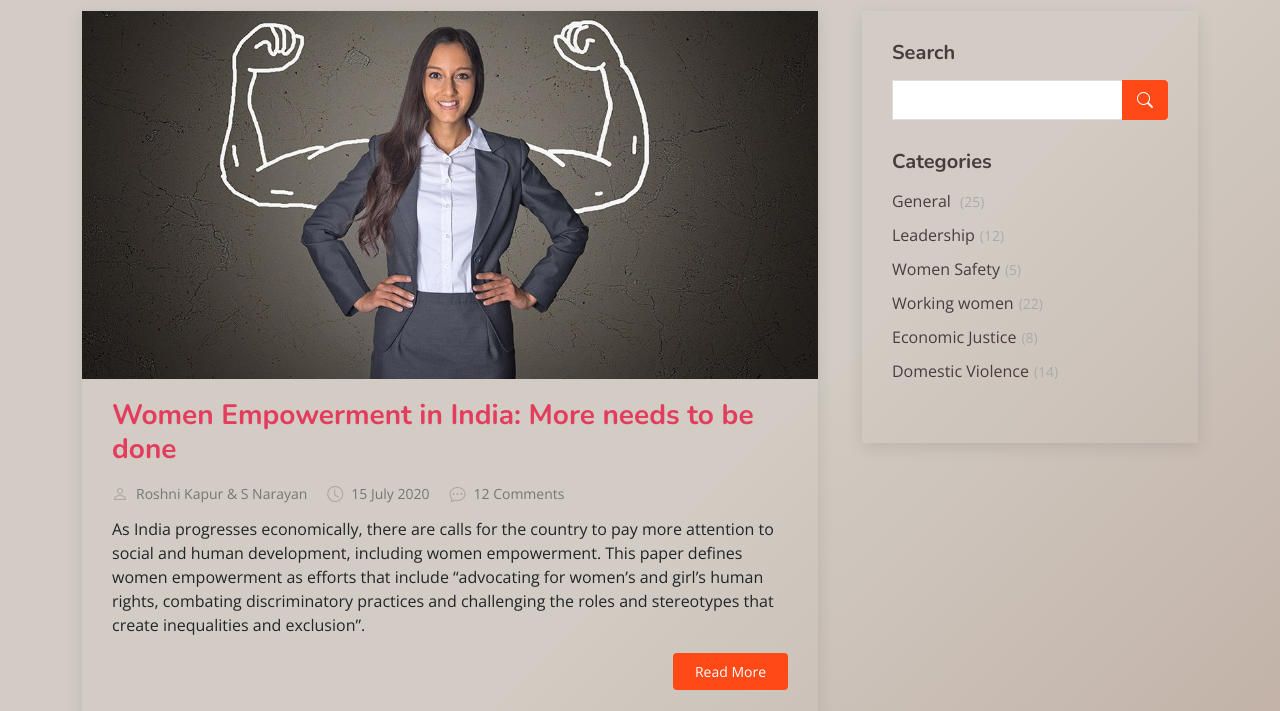
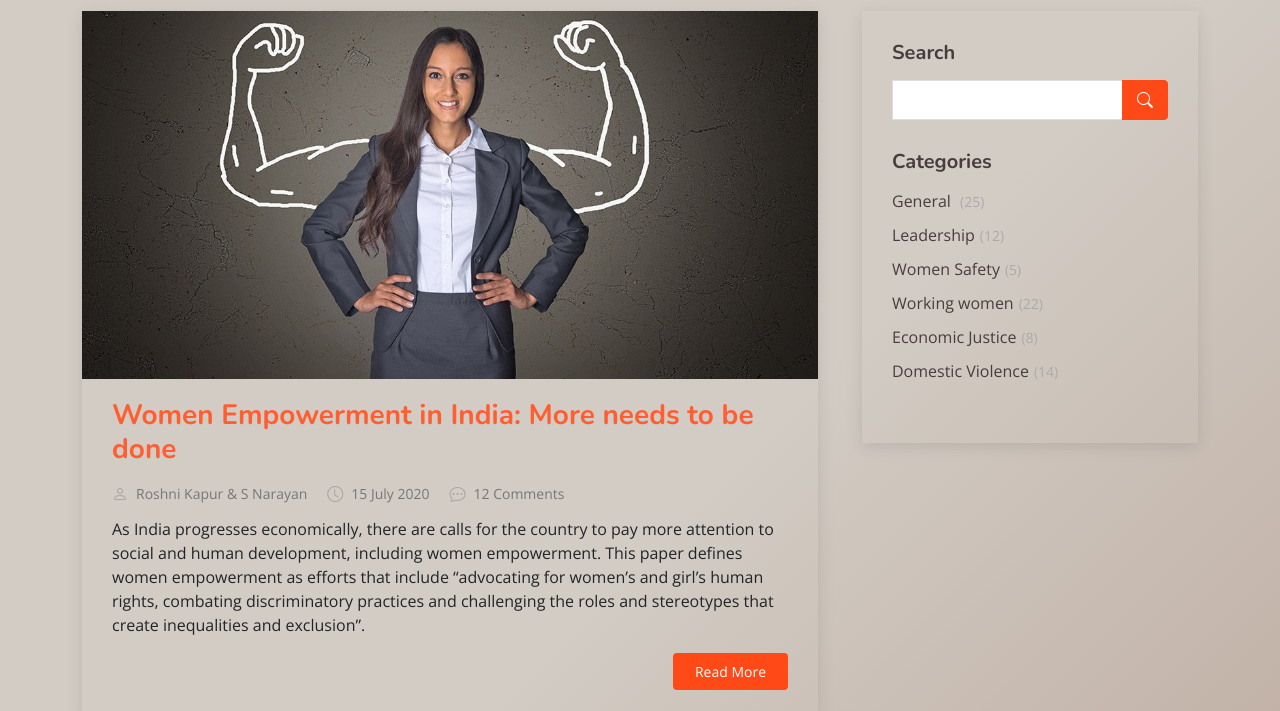
Before and after one commit to aayushi1908/Pahal-Website, a plain HTML site: page blog.html in a window 1280 px wide. In both pictures the pointer is over the link "Women Empowerment in India: More needs to be done". Shown: the part 89-800 px from the top of the page. Drawn offline with nearby package versions, Linux system fonts and the light colour scheme.

Commit message:
Update style.css

```diff
--- a/assets/css/style.css
+++ b/assets/css/style.css
@@ -1372,7 +1372,7 @@ section {
 }
 
 .blog .entry .entry-title a:hover {
-  color: #e43c5c;
+  color: #ff5e31;
 }
 
 .blog .entry .entry-meta {
```
